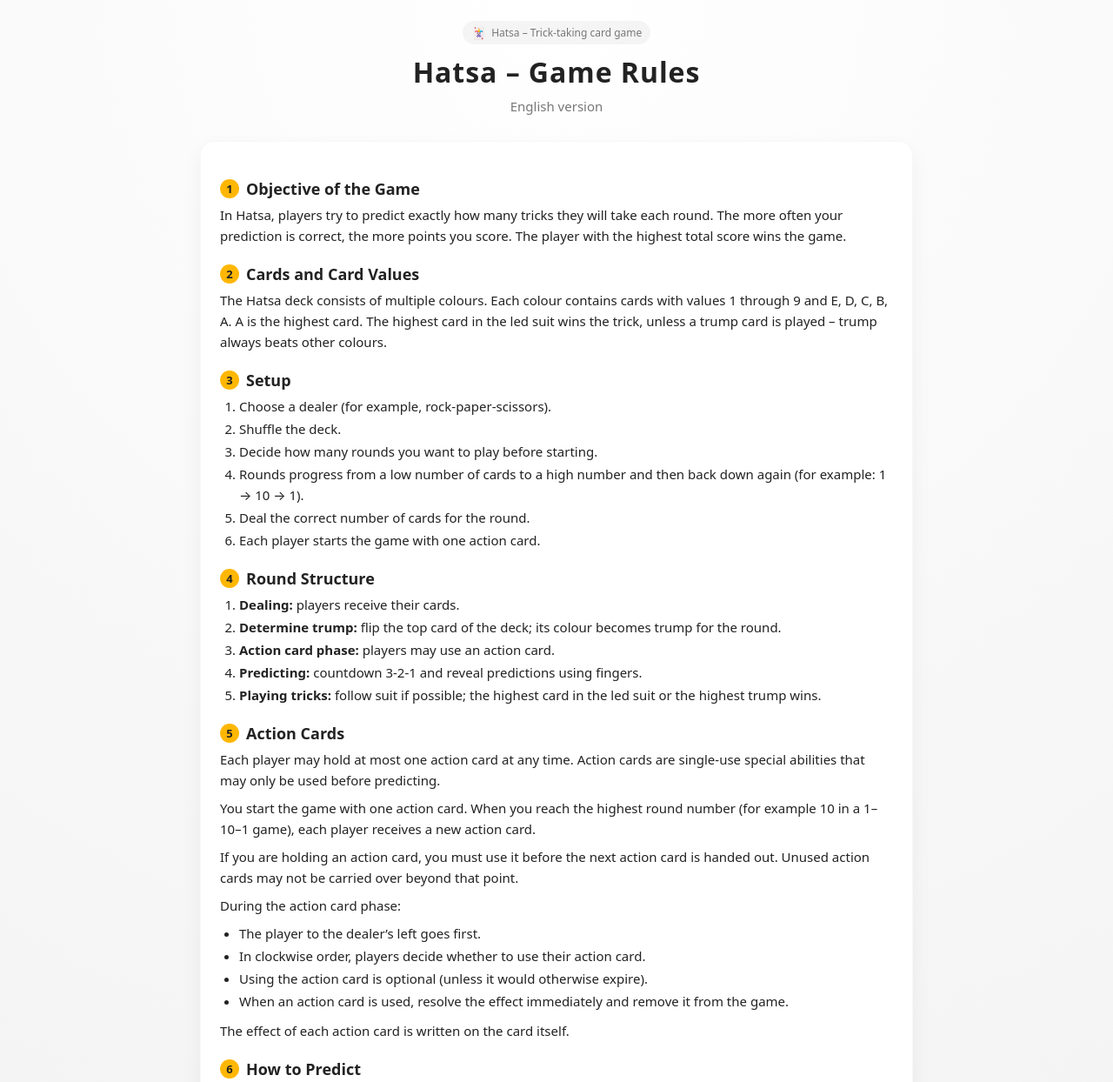
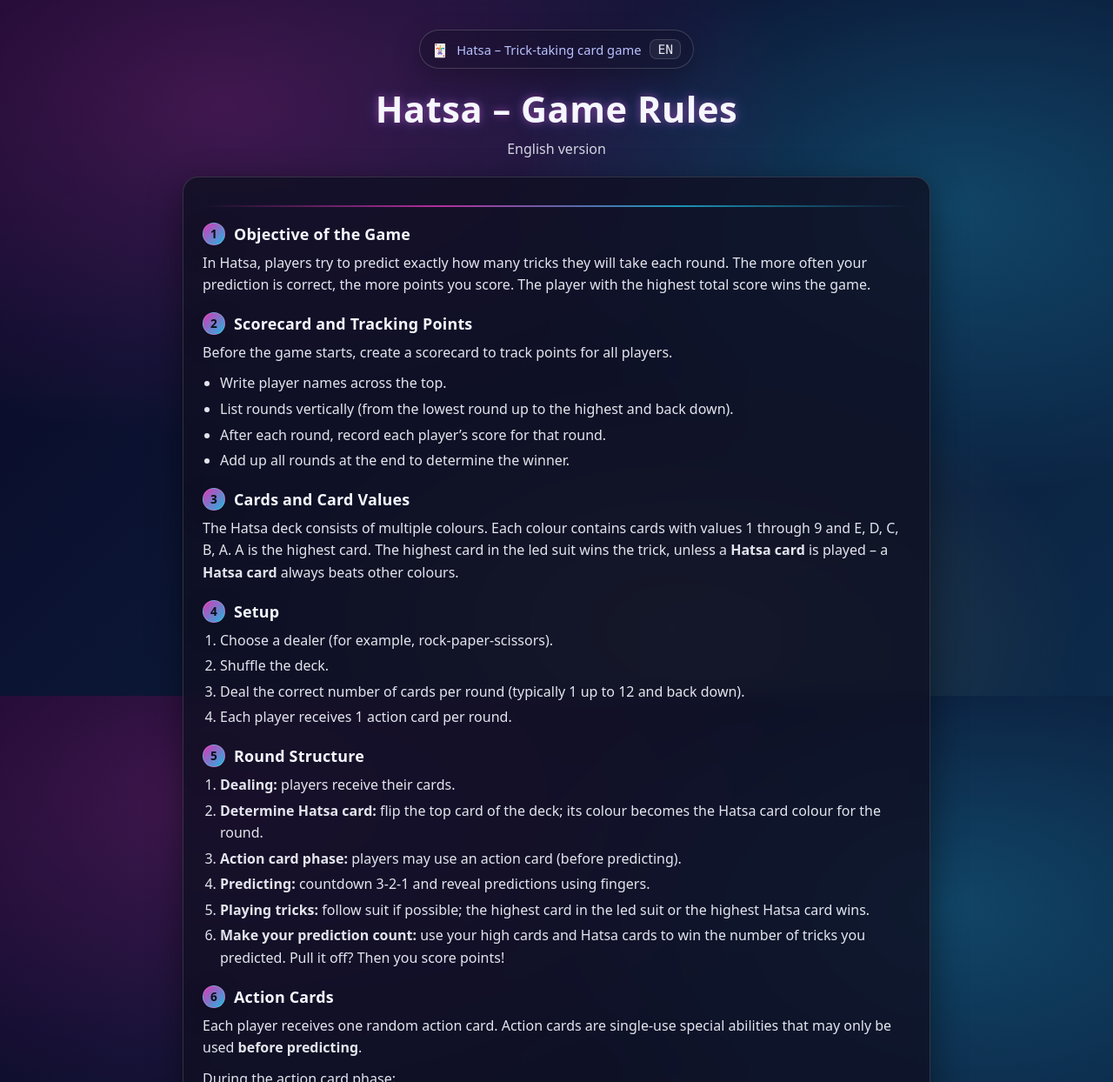
Before and after one commit to hatsa-game/rules, a plain HTML site: page docs/rules_en.html in a window 1280 px wide. Shown: the top 1244 px of the page at 87% size. Drawn offline with Linux system fonts and the light colour scheme.

Commit message:
Update rules_en.html

```diff
--- a/docs/rules_en.html
+++ b/docs/rules_en.html
@@ -4,168 +4,166 @@
   <meta charset="UTF-8" />
   <meta name="viewport" content="width=device-width, initial-scale=1" />
   <title>Hatsa – Rules (English)</title>
+
   <style>
-    :root {
-      --bg: #f7f7f7;
-      --card-bg: #ffffff;
-      --accent: #ffb703;
-      --text-main: #222222;
-      --text-muted: #777777;
-      --border-soft: #e2e2e2;
+    :root{
+      --bg1:#0b0624;
+      --bg2:#0c2a4a;
+      --neon1:#ff3fd1;
+      --neon2:#23d5ff;
+      --neon3:#ffe86b;
+      --card:#0f1022cc;
+      --text:#f5f7ff;
+      --muted:#b9c2ff;
+      --shadow: 0 12px 40px rgba(0,0,0,0.45);
+      --radius: 18px;
+    }
+    *{ box-sizing:border-box; }
+    html, body{ height:100%; }
+    body{
+      margin:0;
+      padding: 24px 12px 40px;
+      color:var(--text);
+      font-family: system-ui, -apple-system, Segoe UI, Roboto, sans-serif;
+      background:
+        radial-gradient(1200px 700px at 20% 15%, rgba(255,63,209,0.22), transparent 55%),
+        radial-gradient(900px 600px at 85% 30%, rgba(35,213,255,0.22), transparent 55%),
+        radial-gradient(800px 500px at 60% 90%, rgba(255,232,107,0.14), transparent 60%),
+        linear-gradient(135deg, var(--bg1), var(--bg2));
+      overflow-x:hidden;
+    }
+    .grid{
+      position:fixed; inset:0; pointer-events:none; opacity:0.18;
+      background-image:
+        linear-gradient(to right, rgba(255,255,255,0.07) 1px, transparent 1px),
+        linear-gradient(to bottom, rgba(255,255,255,0.07) 1px, transparent 1px);
+      background-size: 56px 56px;
+      mask-image: radial-gradient(circle at 50% 20%, rgba(0,0,0,1), rgba(0,0,0,0.15) 55%, rgba(0,0,0,0));
+      z-index:0;
+    }
+    .wrapper{ position:relative; z-index:1; max-width: 860px; margin: 0 auto; }
+    header{ text-align:center; margin-bottom: 18px; padding-top: 10px; }
+    .tagline{
+      display:inline-flex; align-items:center; gap:10px;
+      padding:10px 14px;
+      border:1px solid rgba(255,255,255,0.18);
+      border-radius:999px;
+      background: rgba(15,16,34,0.35);
+      box-shadow: 0 10px 30px rgba(0,0,0,0.25);
+      backdrop-filter: blur(10px);
+      font-size: 0.92rem;
+      color: var(--muted);
+    }
+    .kbd{
+      font-family: ui-monospace, SFMono-Regular, Menlo, Monaco, Consolas, "Liberation Mono", monospace;
+      padding: 2px 8px;
+      border-radius: 8px;
+      border: 1px solid rgba(255,255,255,0.14);
+      background: rgba(255,255,255,0.06);
+      color: rgba(245,247,255,0.92);
+      font-size: 0.92rem;
+      display:inline-block;
+    }
+    header h1{
+      margin: 18px 0 6px;
+      font-size: clamp(1.9rem, 4vw, 2.6rem);
+      letter-spacing: 0.5px;
+      text-shadow: 0 0 10px rgba(255,63,209,0.45), 0 0 18px rgba(35,213,255,0.25);
+    }
+    header p{ margin:0; color: rgba(245,247,255,0.85); font-size: 1rem; }
+
+    .card{
+      background: var(--card);
+      border: 1px solid rgba(255,255,255,0.14);
+      border-radius: var(--radius);
+      padding: 22px;
+      box-shadow: var(--shadow);
+      backdrop-filter: blur(10px);
+    }
+    .neonline{
+      height: 2px; width: 100%; border-radius: 999px;
+      background: linear-gradient(90deg, transparent, rgba(255,63,209,0.9), rgba(35,213,255,0.9), transparent);
+      opacity:0.75; margin: 10px 0 16px;
     }
 
-    * {
-      box-sizing: border-box;
+    h2{
+      font-size: 1.12rem;
+      margin: 18px 0 8px;
+      display:flex;
+      align-items:center;
+      gap:10px;
+      letter-spacing: 0.2px;
+    }
+    .section-number{
+      display:inline-flex;
+      align-items:center;
+      justify-content:center;
+      width: 26px; height: 26px;
+      border-radius: 999px;
+      border: 1px solid rgba(255,255,255,0.18);
+      background: linear-gradient(135deg, rgba(255,63,209,0.85), rgba(35,213,255,0.85));
+      color: #071018;
+      font-weight: 900;
+      font-size: 0.85rem;
+      box-shadow: 0 10px 28px rgba(0,0,0,0.25);
+      flex: 0 0 auto;
     }
 
-    body {
-      margin: 0;
-      padding: 24px 12px 40px;
-      background: radial-gradient(circle at top, #ffffff 0, #f7f7f7 45%, #f0f0f0 100%);
-      font-family: system-ui, -apple-system, BlinkMacSystemFont, "Segoe UI", sans-serif;
-      color: var(--text-main);
+    p{ font-size: 1rem; line-height: 1.6; margin: 6px 0 10px; color: rgba(245,247,255,0.92); }
+    ul, ol{ margin: 6px 0 12px; padding-left: 20px; line-height: 1.6; color: rgba(245,247,255,0.92); }
+    li + li{ margin-top: 4px; }
+
+    .callout{
+      border-radius: 14px;
+      padding: 12px 14px;
+      border: 1px dashed rgba(255,255,255,0.18);
+      background: rgba(0,0,0,0.16);
+      color: rgba(245,247,255,0.9);
+      margin: 12px 0 4px;
     }
 
-    .wrapper {
-      max-width: 820px;
-      margin: 0 auto;
+    .nav{
+      margin-top: 18px;
+      display:flex;
+      justify-content: space-between;
+      align-items:center;
+      gap: 10px;
+      flex-wrap:wrap;
+      color: rgba(185,194,255,0.9);
+      font-size: 0.95rem;
     }
+    .nav a{
+      text-decoration:none;
+      color: rgba(245,247,255,0.92);
+      padding: 9px 12px;
+      border-radius: 999px;
+      border: 1px solid rgba(255,255,255,0.16);
+      background: rgba(255,255,255,0.06);
+      display:inline-flex;
+      align-items:center;
+      gap:8px;
+      font-weight: 700;
+    }
+    .nav a:hover{ background: rgba(255,255,255,0.10); }
 
-    header {
-      text-align: center;
-      margin-bottom: 28px;
-    }
-
-    header h1 {
-      font-size: 32px;
-      letter-spacing: 0.03em;
-      margin: 0 0 6px;
-    }
-
-    header p {
-      margin: 0;
-      color: var(--text-muted);
-      font-size: 15px;
-    }
-
-    .tagline {
-      display: inline-flex;
-      align-items: center;
-      gap: 6px;
-      padding: 4px 10px;
-      border-radius: 999px;
-      background: rgba(0, 0, 0, 0.04);
-      font-size: 12px;
-      color: var(--text-muted);
-      margin-bottom: 10px;
-    }
-
-    .tagline span.emoji {
-      font-size: 14px;
-    }
-
-    .card {
-      background: var(--card-bg);
-      border-radius: 16px;
-      padding: 22px 22px 8px;
-      box-shadow: 0 10px 25px rgba(0, 0, 0, 0.05);
-      border: 1px solid rgba(0, 0, 0, 0.03);
-    }
-
-    h2 {
-      font-size: 18px;
-      margin-top: 20px;
-      margin-bottom: 6px;
-      display: flex;
-      align-items: center;
-      gap: 8px;
-    }
-
-    h2 .section-number {
-      display: inline-flex;
-      align-items: center;
-      justify-content: center;
-      width: 22px;
-      height: 22px;
-      border-radius: 999px;
-      background: var(--accent);
-      font-size: 13px;
-    }
-
-    p {
-      font-size: 15px;
-      line-height: 1.6;
-      margin: 4px 0 8px;
-    }
-
-    ul, ol {
-      margin-top: 4px;
-      margin-bottom: 10px;
-      padding-left: 22px;
-      font-size: 15px;
-      line-height: 1.6;
-    }
-
-    li + li {
-      margin-top: 2px;
-    }
-
-    .nav {
-      margin-top: 24px;
-      display: flex;
-      justify-content: space-between;
-      align-items: center;
-      gap: 8px;
-      font-size: 14px;
-      color: var(--text-muted);
-    }
-
-    .nav a {
-      text-decoration: none;
-      color: var(--text-main);
-      padding: 6px 12px;
-      border-radius: 999px;
-      border: 1px solid var(--border-soft);
-      background: rgba(255, 255, 255, 0.8);
-      display: inline-flex;
-      align-items: center;
-      gap: 6px;
-      font-size: 13px;
-    }
-
-    .nav a:hover {
-      background: #ffffff;
-    }
-
-    footer {
-      text-align: center;
-      margin-top: 26px;
-      font-size: 12px;
-      color: var(--text-muted);
-    }
-
-    @media (max-width: 600px) {
-      header h1 {
-        font-size: 24px;
-      }
-      .card {
-        padding: 18px 16px 6px;
-      }
-    }
+    footer{ text-align:center; margin-top: 16px; font-size: 0.85rem; color: rgba(185,194,255,0.85); }
+    @media (max-width: 600px){ .card{ padding: 18px; } }
   </style>
 </head>
+
 <body>
+  <div class="grid"></div>
+
   <div class="wrapper">
     <header>
-      <div class="tagline">
-        <span class="emoji">🃏</span>
-        <span>Hatsa – Trick-taking card game</span>
-      </div>
+      <div class="tagline">🃏 <span>Hatsa – Trick-taking card game</span> <span class="kbd">EN</span></div>
       <h1>Hatsa – Game Rules</h1>
       <p>English version</p>
     </header>
 
     <main class="card">
+      <div class="neonline"></div>
+
       <h2><span class="section-number">1</span>Objective of the Game</h2>
       <p>
         In Hatsa, players try to predict exactly how many tricks they will take each round.
@@ -173,94 +171,7 @@
         The player with the highest total score wins the game.
       </p>
 
-      <h2><span class="section-number">2</span>Cards and Card Values</h2>
-      <p>
-        The Hatsa deck consists of multiple colours. Each colour contains cards with values
-        1 through 9 and E, D, C, B, A. A is the highest card.
-        The highest card in the led suit wins the trick, unless a trump card is played –
-        trump always beats other colours.
-      </p>
-
-      <h2><span class="section-number">3</span>Setup</h2>
-      <ol>
-        <li>Choose a dealer (for example, rock-paper-scissors).</li>
-        <li>Shuffle the deck.</li>
-        <li>Decide how many rounds you want to play before starting.</li>
-        <li>
-          Rounds progress from a low number of cards to a high number and then back down again
-          (for example: 1 → 10 → 1).
-        </li>
-        <li>Deal the correct number of cards for the round.</li>
-        <li>Each player starts the game with one action card.</li>
-      </ol>
-
-      <h2><span class="section-number">4</span>Round Structure</h2>
-      <ol>
-        <li><strong>Dealing:</strong> players receive their cards.</li>
-        <li><strong>Determine trump:</strong> flip the top card of the deck; its colour becomes trump for the round.</li>
-        <li><strong>Action card phase:</strong> players may use an action card.</li>
-        <li><strong>Predicting:</strong> countdown 3-2-1 and reveal predictions using fingers.</li>
-        <li><strong>Playing tricks:</strong> follow suit if possible; the highest card in the led suit or the highest trump wins.</li>
-      </ol>
-
-      <h2><span class="section-number">5</span>Action Cards</h2>
-      <p>
-        Each player may hold at most one action card at any time.
-        Action cards are single-use special abilities that may only be used before predicting.
-      </p>
-
-      <p>
-        You start the game with one action card. When you reach the highest round number
-        (for example 10 in a 1–10–1 game), each player receives a new action card.
-      </p>
-
-      <p>
-        If you are holding an action card, you must use it before the next action card is handed out.
-        Unused action cards may not be carried over beyond that point.
-      </p>
-
-      <p>During the action card phase:</p>
-      <ul>
-        <li>The player to the dealer’s left goes first.</li>
-        <li>In clockwise order, players decide whether to use their action card.</li>
-        <li>Using the action card is optional (unless it would otherwise expire).</li>
-        <li>When an action card is used, resolve the effect immediately and remove it from the game.</li>
-      </ul>
-
-      <p>The effect of each action card is written on the card itself.</p>
-
-      <h2><span class="section-number">6</span>How to Predict</h2>
-      <p>
-        Analyse your hand based on high cards, trump cards, and distribution across suits.
-        Decide how many tricks you realistically expect to take and how much risk you want to take.
-      </p>
-
-      <h2><span class="section-number">7</span>Scoring</h2>
-      <p><strong>Correct prediction:</strong></p>
-      <ul>
-        <li>10 points</li>
-        <li>+5 points per trick taken</li>
-      </ul>
-
-      <p><strong>Incorrect prediction:</strong></p>
-      <ul>
-        <li>No bonus</li>
-        <li>-5 points per trick difference</li>
-      </ul>
-
-      <p><strong>Examples:</strong></p>
-      <ul>
-        <li>Predicted 3, took 2 → -5 points</li>
-        <li>Predicted 5, took 2 → -15 points</li>
-      </ul>
-
-      <h2><span class="section-number">8</span>End of the Game</h2>
-      <p>
-        After the final round, all players add up their points.
-        The player with the highest total score wins.
-      </p>
-
-      <h2><span class="section-number">9</span>Scorecard and Tracking Points</h2>
+      <h2><span class="section-number">2</span>Scorecard and Tracking Points</h2>
       <p>Before the game starts, create a scorecard to track points for all players.</p>
       <ul>
         <li>Write player names across the top.</li>
@@ -269,15 +180,74 @@
         <li>Add up all rounds at the end to determine the winner.</li>
       </ul>
 
+      <h2><span class="section-number">3</span>Cards and Card Values</h2>
+      <p>
+        The Hatsa deck consists of multiple colours. Each colour contains cards with values
+        1 through 9 and E, D, C, B, A. A is the highest card.
+        The highest card in the led suit wins the trick, unless a <strong>Hatsa card</strong> is played –
+        a <strong>Hatsa card</strong> always beats other colours.
+      </p>
+
+      <h2><span class="section-number">4</span>Setup</h2>
+      <ol>
+        <li>Choose a dealer (for example, rock-paper-scissors).</li>
+        <li>Shuffle the deck.</li>
+        <li>Deal the correct number of cards per round (typically 1 up to 12 and back down).</li>
+        <li>Each player receives 1 action card per round.</li>
+      </ol>
+
+      <h2><span class="section-number">5</span>Round Structure</h2>
+      <ol>
+        <li><strong>Dealing:</strong> players receive their cards.</li>
+        <li><strong>Determine Hatsa card:</strong> flip the top card of the deck; its colour becomes the Hatsa card colour for the round.</li>
+        <li><strong>Action card phase:</strong> players may use an action card (before predicting).</li>
+        <li><strong>Predicting:</strong> countdown 3-2-1 and reveal predictions using fingers.</li>
+        <li><strong>Playing tricks:</strong> follow suit if possible; the highest card in the led suit or the highest Hatsa card wins.</li>
+        <li><strong>Make your prediction count:</strong> use your high cards and Hatsa cards to win the number of tricks you predicted. Pull it off? Then you score points!</li>
+      </ol>
+
+      <h2><span class="section-number">6</span>Action Cards</h2>
+      <p>
+        Each player receives one random action card. Action cards are single-use special abilities
+        that may only be used <strong>before predicting</strong>.
+      </p>
+      <p>During the action card phase:</p>
+      <ul>
+        <li>The player to the dealer’s left goes first.</li>
+        <li>In clockwise order, players decide whether to use their action card or keep it.</li>
+        <li>Using an action card is optional; if it doesn’t help your hand, you can save it.</li>
+        <li>When an action card is used, resolve the effect immediately and remove it from the game.</li>
+      </ul>
+      <div class="callout">The effect of each action card is written on the card itself.</div>
+
+      <h2><span class="section-number">7</span>How to Predict</h2>
+      <p>
+        Analyse your hand based on high cards, Hatsa cards, and distribution across suits.
+        Decide how many tricks you realistically expect to take and how much risk you want to take.
+      </p>
+
+      <h2><span class="section-number">8</span>Scoring</h2>
+      <p><strong>Correct prediction:</strong> 10 points + 5 points per trick taken.</p>
+      <p><strong>Incorrect prediction:</strong> no bonus and -5 points per trick difference.</p>
+      <p><strong>Examples:</strong></p>
+      <ul>
+        <li>Predicted 3, took 2 → -5 points</li>
+        <li>Predicted 5, took 2 → -15 points</li>
+      </ul>
+
+      <h2><span class="section-number">9</span>End of the Game</h2>
+      <p>
+        After the final round, all players add up their points.
+        The player with the highest total score wins.
+      </p>
+
       <div class="nav">
         <a href="index.html">← Back to language selection</a>
         <a href="rules_nl.html">NL versie</a>
       </div>
     </main>
 
-    <footer>
-      © Hatsa Game – All rights reserved
-    </footer>
+    <footer>© Hatsa Game – All rights reserved</footer>
   </div>
 </body>
 </html>
```
